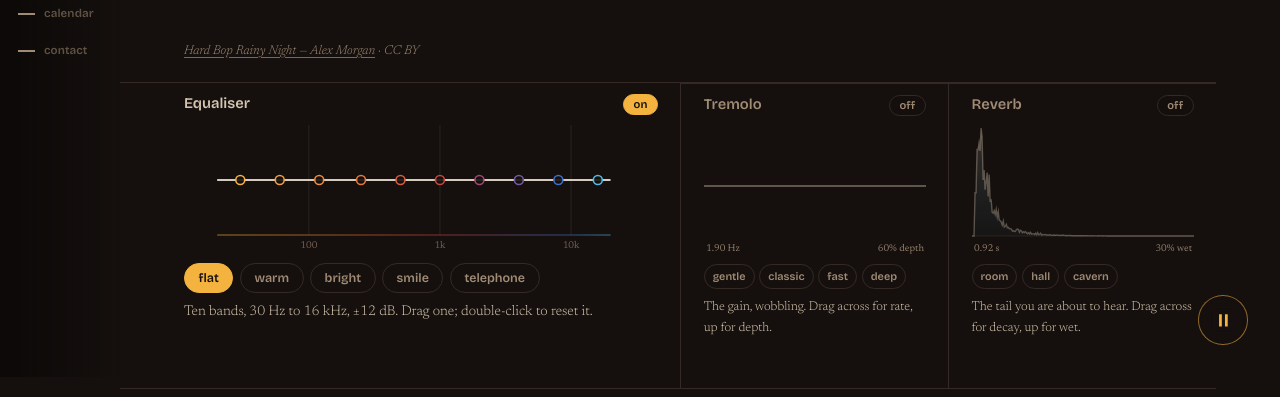
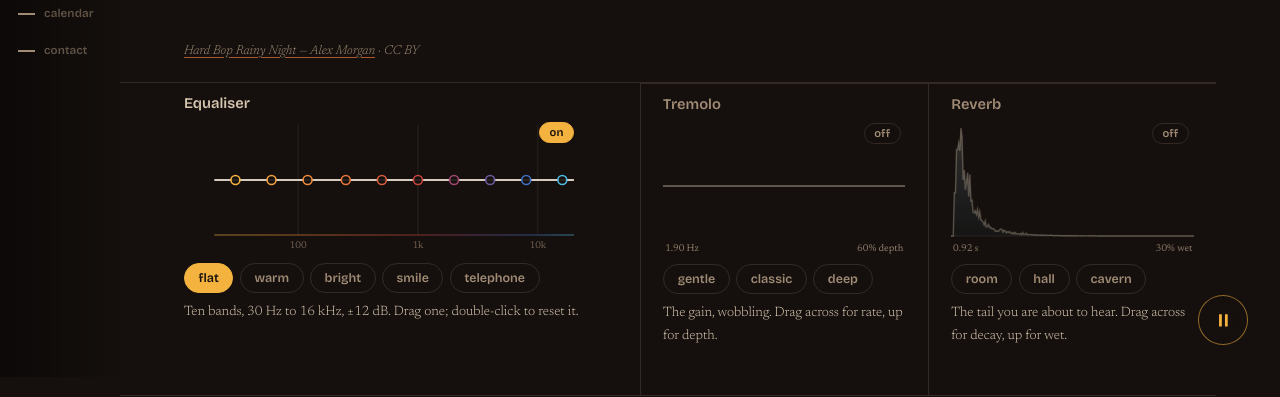
Before and after one commit to jasonho610/jasonho610.github.io, a plain HTML site: page index.html in a window 1280 px wide. Shown: the part 423-820 px from the top of the page. Drawn offline with nearby package versions, Linux system fonts and the light colour scheme.

Commit message:
Line each switch up with its plot, and use one type size in the rack
The equaliser's plot is inset ten per cent on the right so 16 kHz is not jammed
against the edge, which left the switch floating past the end of the curve.
Each canvas now sits in its own positioned wrapper and the switch hangs off
that, offset by the same ten per cent on the equaliser — so it sits over the
graphic in all three units.

Presets and hints are one size throughout; the tremolo drops to three presets
so the row still fits on a line at full size.

Co-Authored-By: Claude Opus 5 (1M context) <noreply@anthropic.com>

```diff
--- a/assets/css/site.css
+++ b/assets/css/site.css
@@ -471,7 +471,7 @@ footer .credit { margin-bottom: 0.8rem; }
 /* ─── the rack: three units side by side ──────────────────────── */
 .rack {
   display: grid;
-  grid-template-columns: 2.1fr 1fr 1fr;
+  grid-template-columns: 1.9fr 1.05fr 1.05fr;
   gap: 1px;
   background: var(--line);
   border-top: 1px solid var(--line);
@@ -480,13 +480,15 @@ footer .credit { margin-bottom: 0.8rem; }
 }
 .unit { background: var(--stage); padding: 0.8rem clamp(0.9rem, 2vw, 1.4rem) 0.9rem; min-width: 0; position: relative; }
 .unit-eq { padding-left: var(--gutter); }
+.unit-eq .bypass { right: 10%; }   /* matches the plot's right inset */
 
 .unit-head { display: flex; align-items: baseline; gap: 1rem; margin-bottom: 0.4rem; }
 .unit-head h2 { font-family: var(--display); font-size: 0.92rem; font-weight: 600; color: var(--dim); letter-spacing: 0; }
 .unit.is-off .unit-head h2 { color: var(--faint); }
-/* the switch belongs on the graphic it switches, in every unit */
+/* the switch belongs on the graphic it switches, lined up with the plot */
+.graphic { position: relative; }
 .bypass {
-  position: absolute; top: 0.7rem; right: clamp(0.9rem, 2vw, 1.4rem); z-index: 2;
+  position: absolute; top: 0.3rem; right: 0.3rem; z-index: 2;
   font-family: var(--display); font-size: 0.7rem; font-weight: 600;
   background: color-mix(in oklab, var(--stage) 80%, transparent);
   border: 1px solid var(--line); border-radius: 999px;
@@ -496,13 +498,10 @@ footer .credit { margin-bottom: 0.8rem; }
 .bypass[aria-pressed="true"] { color: var(--stage); background: var(--band-1); border-color: var(--band-1); }
 .unit canvas { display: block; width: 100%; height: clamp(110px, 17vh, 190px); touch-action: none; cursor: ns-resize; }
 .unit-eq canvas { cursor: default; }
-.unit-hint { margin: 0.5rem 0 0; font-size: 0.8rem; color: var(--dim); }
-.unit-eq .unit-hint { font-size: 0.88rem; }
+.unit-hint { margin: 0.5rem 0 0; font-size: 0.85rem; color: var(--dim); }
+
 .unit .presets { margin-top: 0.6rem; }
-.unit-trem .presets, .unit-verb .presets { flex-wrap: nowrap; gap: 0.3rem; }
-.unit-trem .presets button, .unit-verb .presets button {
-  font-size: 0.68rem; padding: 0.3rem 0.5rem; flex: 0 1 auto; min-width: 0;
-}
+.unit-trem .presets, .unit-verb .presets { flex-wrap: nowrap; }
 
 /* ─── responsive overrides — KEEP THIS BLOCK LAST ─────────────────
    Everything here overrides rules defined above it. Add new base rules
--- a/index.html
+++ b/index.html
@@ -13,7 +13,7 @@
 <link rel="preconnect" href="https://fonts.googleapis.com">
 <link rel="preconnect" href="https://fonts.gstatic.com" crossorigin>
 <link href="https://fonts.googleapis.com/css2?family=Bricolage+Grotesque:opsz,wght@12..96,600;12..96,700;12..96,800&family=Newsreader:ital,opsz,wght@0,6..72,300;0,6..72,400;0,6..72,600;1,6..72,300;1,6..72,400&display=swap" rel="stylesheet">
-<link rel="stylesheet" href="assets/css/site.css?v=35">
+<link rel="stylesheet" href="assets/css/site.css?v=36">
 </head>
 <body>
 
@@ -52,9 +52,11 @@
     <section class="unit unit-eq">
       <header class="unit-head">
         <h2>Equaliser</h2>
+      </header>
+      <div class="graphic">
         <button type="button" class="bypass" data-bypass="eq" aria-pressed="true">on</button>
-      </header>
-      <canvas id="eq" aria-label="Ten-band equaliser. Drag a band to boost or cut it."></canvas>
+        <canvas id="eq" aria-label="Ten-band equaliser. Drag a band to boost or cut it."></canvas>
+      </div>
       <div class="presets">
         <button type="button" data-preset="flat" data-unit="eq" data-choice="flat" class="is-on">flat</button>
         <button type="button" data-preset="warm" data-unit="eq" data-choice="warm">warm</button>
@@ -68,13 +70,14 @@
     <section class="unit unit-trem is-off">
       <header class="unit-head">
         <h2>Tremolo</h2>
+      </header>
+      <div class="graphic">
         <button type="button" class="bypass" data-bypass="trem" aria-pressed="false">off</button>
-      </header>
-      <canvas id="trem" aria-label="Tremolo. Drag across for rate, up for depth."></canvas>
+        <canvas id="trem" aria-label="Tremolo. Drag across for rate, up for depth."></canvas>
+      </div>
       <div class="presets">
         <button type="button" data-unit="trem" data-choice="gentle">gentle</button>
         <button type="button" data-unit="trem" data-choice="classic">classic</button>
-        <button type="button" data-unit="trem" data-choice="fast">fast</button>
         <button type="button" data-unit="trem" data-choice="deep">deep</button>
       </div>
       <p class="unit-hint">The gain, wobbling. Drag across for rate, up for depth.</p>
@@ -83,9 +86,11 @@
     <section class="unit unit-verb is-off">
       <header class="unit-head">
         <h2>Reverb</h2>
+      </header>
+      <div class="graphic">
         <button type="button" class="bypass" data-bypass="verb" aria-pressed="false">off</button>
-      </header>
-      <canvas id="verb" aria-label="Reverb. Drag across for decay, up for wet mix."></canvas>
+        <canvas id="verb" aria-label="Reverb. Drag across for decay, up for wet mix."></canvas>
+      </div>
       <div class="presets">
         <button type="button" data-unit="verb" data-choice="room">room</button>
         <button type="button" data-unit="verb" data-choice="hall">hall</button>
@@ -254,9 +259,9 @@
 </div>
 
 
-<script src="assets/js/events.js?v=35"></script>
-<script src="assets/js/calendar.js?v=35"></script>
-<script src="assets/js/fx.js?v=35"></script>
-<script src="assets/js/stage.js?v=35"></script>
+<script src="assets/js/events.js?v=36"></script>
+<script src="assets/js/calendar.js?v=36"></script>
+<script src="assets/js/fx.js?v=36"></script>
+<script src="assets/js/stage.js?v=36"></script>
 </body>
 </html>
```
Also changed, not shown: calendar.html (+5 -5 lines), 1 other file.
